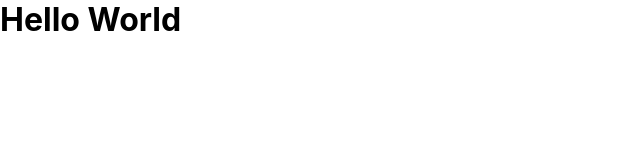
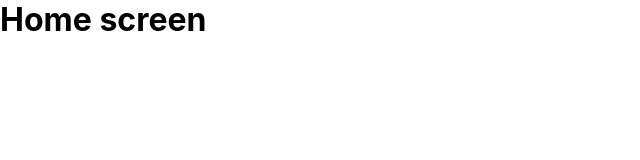
Before and after one commit to PetterFogel/express-graphql, a React (Create React App) app in the folder client/: page / in a window 1280 px wide. Shown: the top 160 px of the page, without its empty margins (0-640 px from the left). Built offline with nearby package versions, Linux system fonts and the light colour scheme.

Commit message:
Implement react router dom with paths for the feature screens

```diff
--- a/client/src/App.tsx
+++ b/client/src/App.tsx
@@ -1,9 +1,11 @@
 import { FC } from "react";
+import { BrowserRouter } from "react-router-dom";
+import { AppRoutes } from "./app-routes/AppRoutes";
 
 export const App: FC = () => {
   return (
-    <div className="App">
-      <h1>Hello World</h1>
-    </div>
+    <BrowserRouter>
+      <AppRoutes />
+    </BrowserRouter>
   );
 };
--- /dev/null
+++ b/client/src/app-routes/AppRoutes.tsx
@@ -0,0 +1,16 @@
+import { FC } from "react";
+import { Route, Routes } from "react-router-dom";
+import { AuthorScreen } from "../features/author-screen/AuthorScreen";
+import { BookScreen } from "../features/book-screen/BookScreen";
+import { HomeScreen } from "../features/home-screen/HomeScreen";
+import { routeFactory } from "../routes/routeFactory";
+
+export const AppRoutes: FC = () => {
+  return (
+    <Routes>
+      <Route path={routeFactory.homeScreen.home()} element={<HomeScreen />} />
+      <Route path={routeFactory.bookScreen.bookList()} element={<BookScreen />} />
+      <Route path={routeFactory.authorScreen.authorList()} element={<AuthorScreen />} />
+    </Routes>
+  );
+};
--- /dev/null
+++ b/client/src/routes/routeFactory.ts
@@ -0,0 +1,11 @@
+export const routeFactory = {
+  homeScreen: {
+    home: () => "/"
+  },
+  bookScreen: {
+    bookList: () => "/books"
+  },
+  authorScreen: {
+    authorList: () => "/authors"
+  }
+};
```
